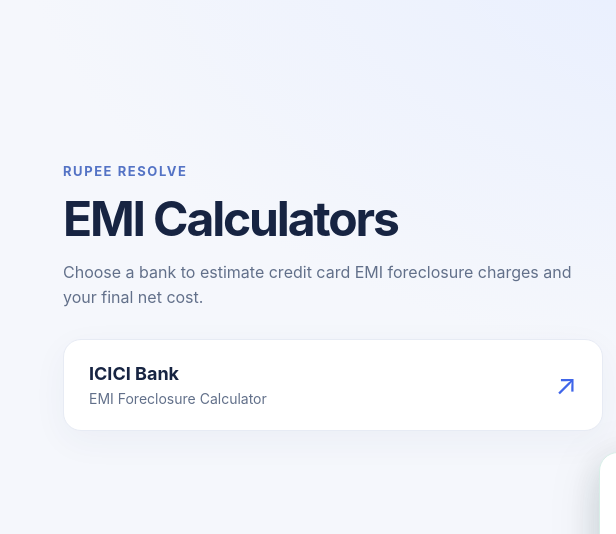
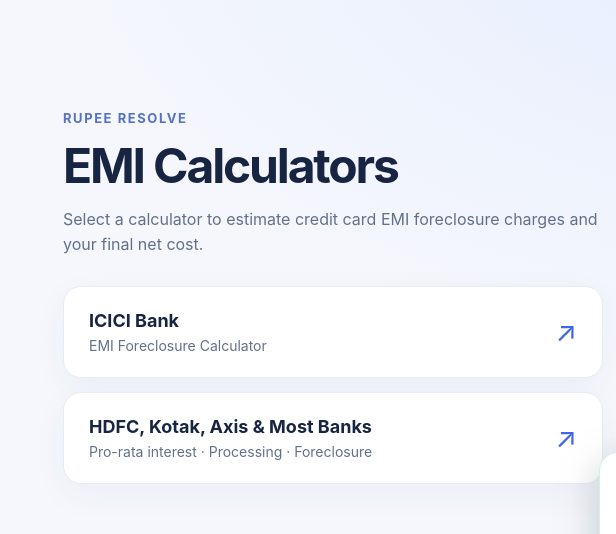
Before and after one commit to j2747250-sketch/emi-calculator, a plain HTML site: page index.html in a window 1280 px wide. Shown: the part 103-637 px from the top of the page, 307-923 px from the left. Drawn offline with Linux system fonts and the light colour scheme.

Commit message:
Update index.html

```diff
--- a/index.html
+++ b/index.html
@@ -7,6 +7,7 @@
 main{width:min(100%,540px)}.eyebrow{font-size:13px;font-weight:700;letter-spacing:.12em;text-transform:uppercase;color:#5473c5}
 h1{font-size:clamp(34px,6vw,48px);line-height:1.1;letter-spacing:-.045em;margin:14px 0 14px}p{color:#62708a;font-size:16px;line-height:1.6;margin:0 0 28px}
 a{display:flex;align-items:center;justify-content:space-between;gap:16px;text-decoration:none;padding:23px 25px;border:1px solid #e7ebf4;border-radius:18px;background:white;box-shadow:0 10px 35px #27396b0c;color:#172442;transition:transform .18s,box-shadow .18s}a:hover{transform:translateY(-2px);box-shadow:0 15px 45px #27396b1b}a:focus-visible{outline:3px solid #3f65e9;outline-offset:4px}
+main>a+ a{margin-top:14px}
 strong{font-size:18px}small{display:block;color:#62708a;margin-top:6px;font-size:14px}.arrow{font-size:28px;color:#3f65e9}
 
     /* Floating Rupee Resolve support card — styles isolated from calculator */
@@ -80,7 +81,7 @@ strong{font-size:18px}small{display:block;color:#62708a;margin-top:6px;font-size
       .rrp-link { transition: none; }
     }
 
-  </style></head><body><main><div class="eyebrow">Rupee Resolve</div><h1>EMI Calculators</h1><p>Choose a bank to estimate credit card EMI foreclosure charges and your final net cost.</p><a href="./icici/"><span><strong>ICICI Bank</strong><small>EMI Foreclosure Calculator</small></span><span class="arrow" aria-hidden="true">↗</span></a></main>
+  </style></head><body><main><div class="eyebrow">Rupee Resolve</div><h1>EMI Calculators</h1><p>Select a calculator to estimate credit card EMI foreclosure charges and your final net cost.</p><a href="./icici/"><span><strong>ICICI Bank</strong><small>EMI Foreclosure Calculator</small></span><span class="arrow" aria-hidden="true">↗</span></a><a href="./most-banks/"><span><strong>HDFC, Kotak, Axis &amp; Most Banks</strong><small>Pro-rata interest · Processing · Foreclosure</small></span><span class="arrow" aria-hidden="true">↗</span></a></main>
   <!-- Rupee Resolve promo: entire card links to the contact form; the X only dismisses it. -->
   <aside class="rrp" id="rr-promo" aria-label="Rupee Resolve: help with bank and NBFC disputes">
     <button class="rrp-dismiss" type="button" aria-label="Dismiss Rupee Resolve message" title="Dismiss">&times;</button>
```
